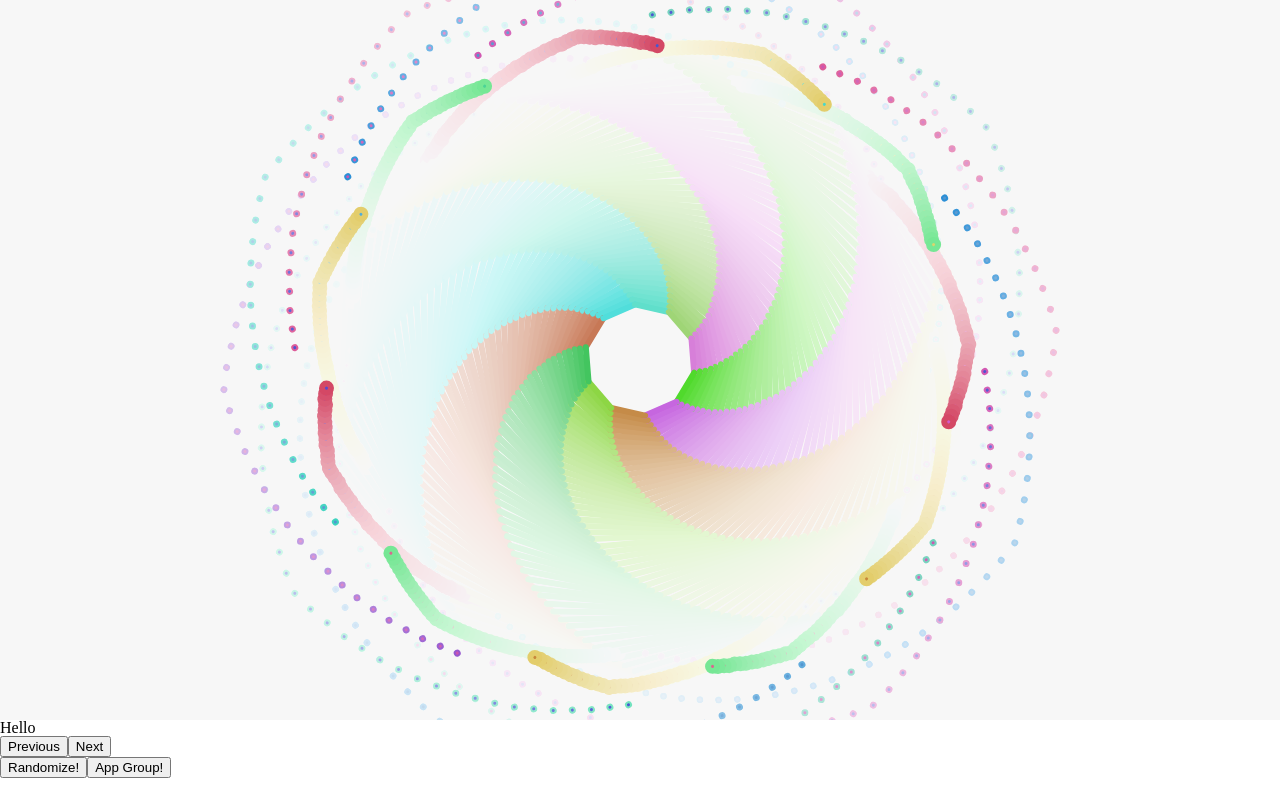
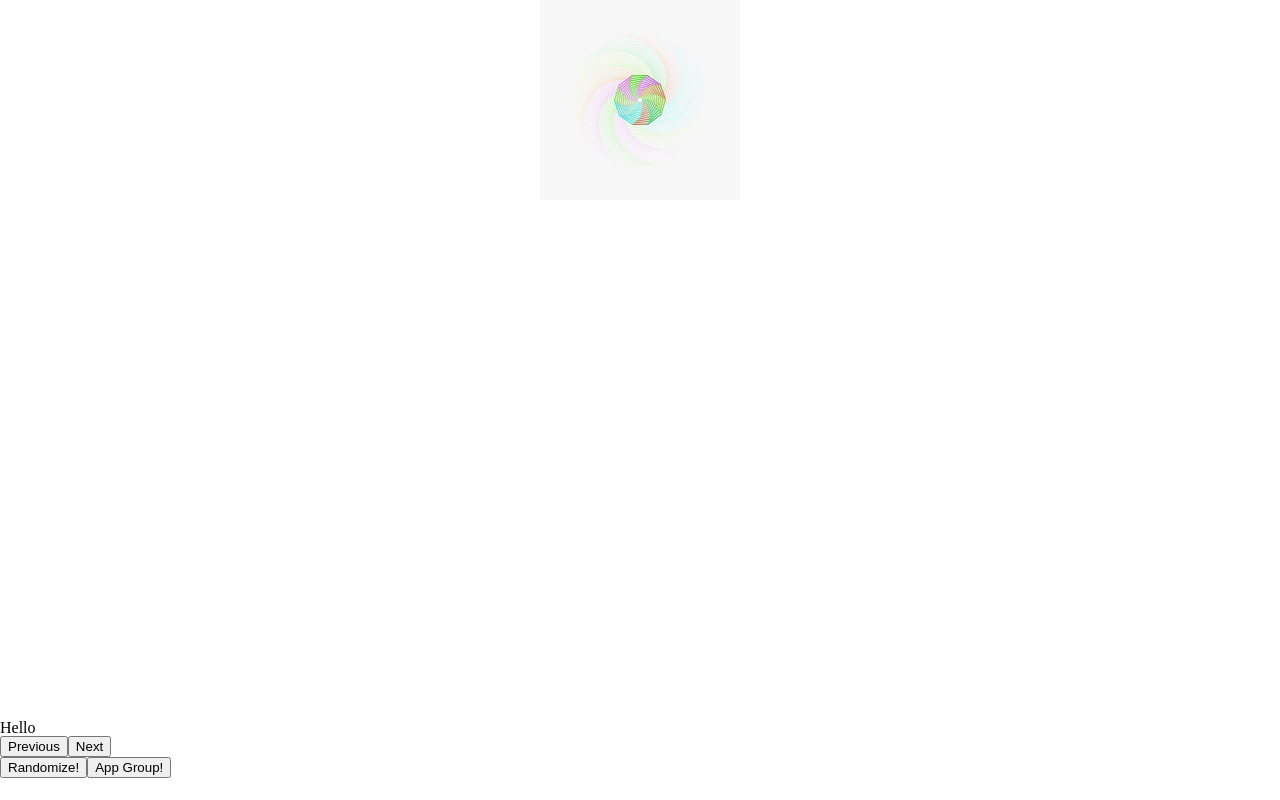
Before and after one commit to LiamMyles/polygon-art, a React (Create React App) app: page / in a window 1280 px wide. Built offline with nearby package versions, Linux system fonts and the light colour scheme.

Commit message:
Setup basic component and tests

```diff
--- a/src/components/App.tsx
+++ b/src/components/App.tsx
@@ -11,6 +11,7 @@ import { polygonGroupsDispatchContext } from "reducer-contexts/polygon-groups"
 import Screens from "components/Screens"
 import { MainCanvas } from "components/MainCanvas"
 import { GroupsDisplay } from "components/GroupsDisplay"
+import { PolygonDisplay } from "components/PolygonDisplay"
 
 const Main = styled.main`
   display: grid;
@@ -28,17 +29,7 @@ const App: React.FC = () => {
       <Screens currentScreen={navigationState.currentScreen}>
         <MainCanvas />
         <GroupsDisplay />
-        <h1
-          style={{
-            background: "pink",
-            width: "100%",
-            height: "100%",
-            textAlign: "center",
-            fontSize: 200,
-          }}
-        >
-          World
-        </h1>
+        <PolygonDisplay />
       </Screens>
       <div>
         <h1>Hello</h1>
--- /dev/null
+++ b/src/components/PolygonDisplay.tsx
@@ -0,0 +1,40 @@
+import React, { useContext } from "react"
+import styled from "styled-components"
+
+import {
+  polygonGroupsStateContext,
+  polygonGroupsDispatchContext,
+  PolygonRing,
+} from "reducer-contexts/polygon-groups"
+import { generatePolygonRingSketch } from "polygon-logic/polygon-p5-draw"
+
+import { P5Canvas } from "components/P5Canvas"
+
+const PolygonCanvasDiv = styled.div`
+  text-align: center;
+`
+
+export function PolygonDisplay() {
+  const polygonGroupsState = useContext(polygonGroupsStateContext)
+  const polygonGroupsDispatch = useContext(polygonGroupsDispatchContext)
+
+  const currentRing = 0
+  const polygonToDisplay = polygonGroupsState[0].rings[currentRing]
+
+  generatePolygonRingSketch(polygonToDisplay, { width: 200, height: 200 })
+
+  return (
+    <PolygonCanvasDiv aria-label={`Ring ${currentRing} Canvas`}>
+      <P5Canvas
+        sketch={generatePolygonRingSketch(
+          polygonToDisplay,
+          {
+            width: 200,
+            height: 200,
+          },
+          0.2
+        )}
+      />
+    </PolygonCanvasDiv>
+  )
+}
--- a/src/reducer-contexts/navigation.tsx
+++ b/src/reducer-contexts/navigation.tsx
@@ -41,7 +41,7 @@ export const navigationReducer = produce(
   }
 )
 
-export const navigationInitialState = { currentScreen: 1, totalScreens: 3 }
+export const navigationInitialState = { currentScreen: 3, totalScreens: 3 }
 
 export const NavigationContextWrapper: React.FC = ({ children }) => {
   const [state, dispatch] = useReducer(
```
Also changed, not shown: 2 other files (tests, documents, lock files or other folders).
